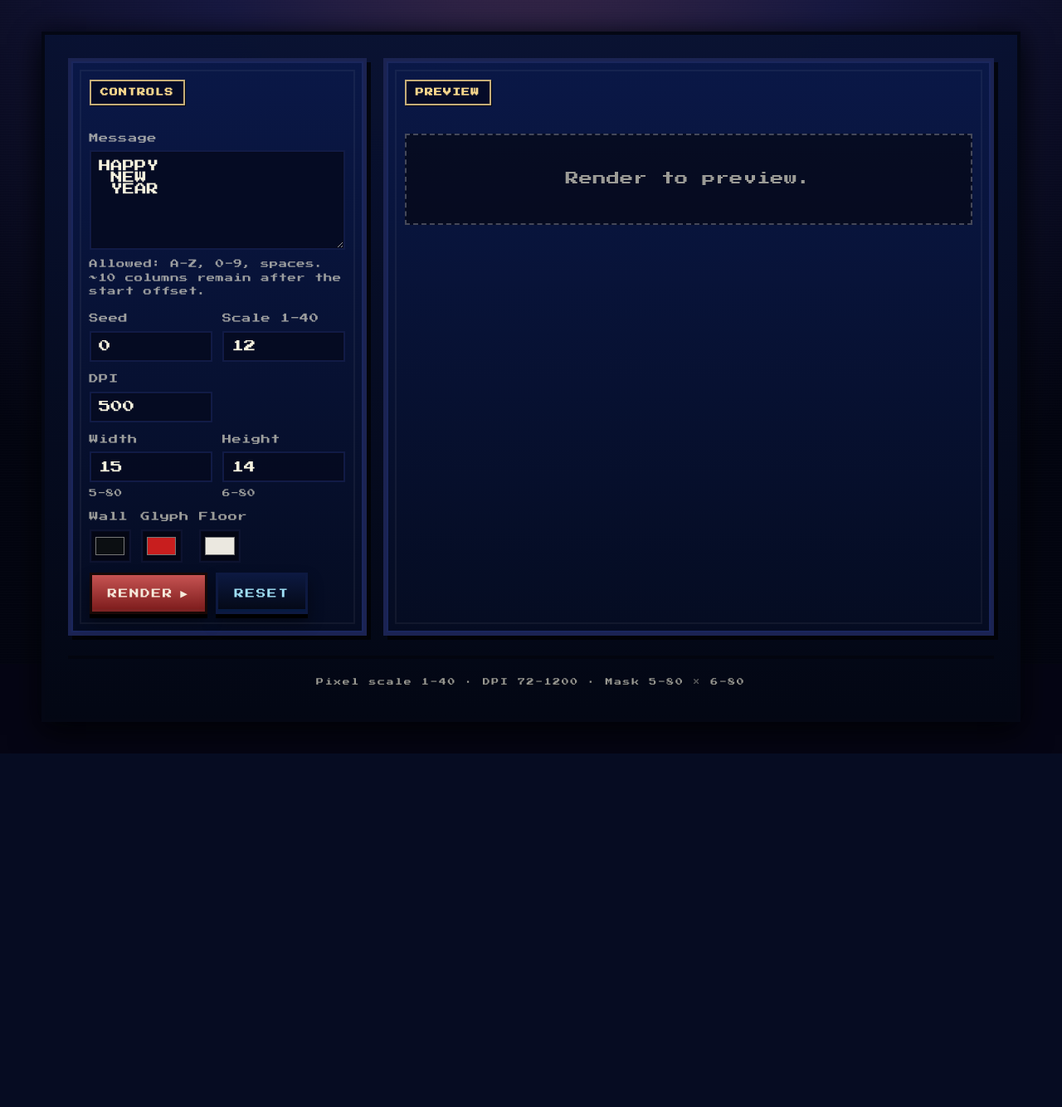
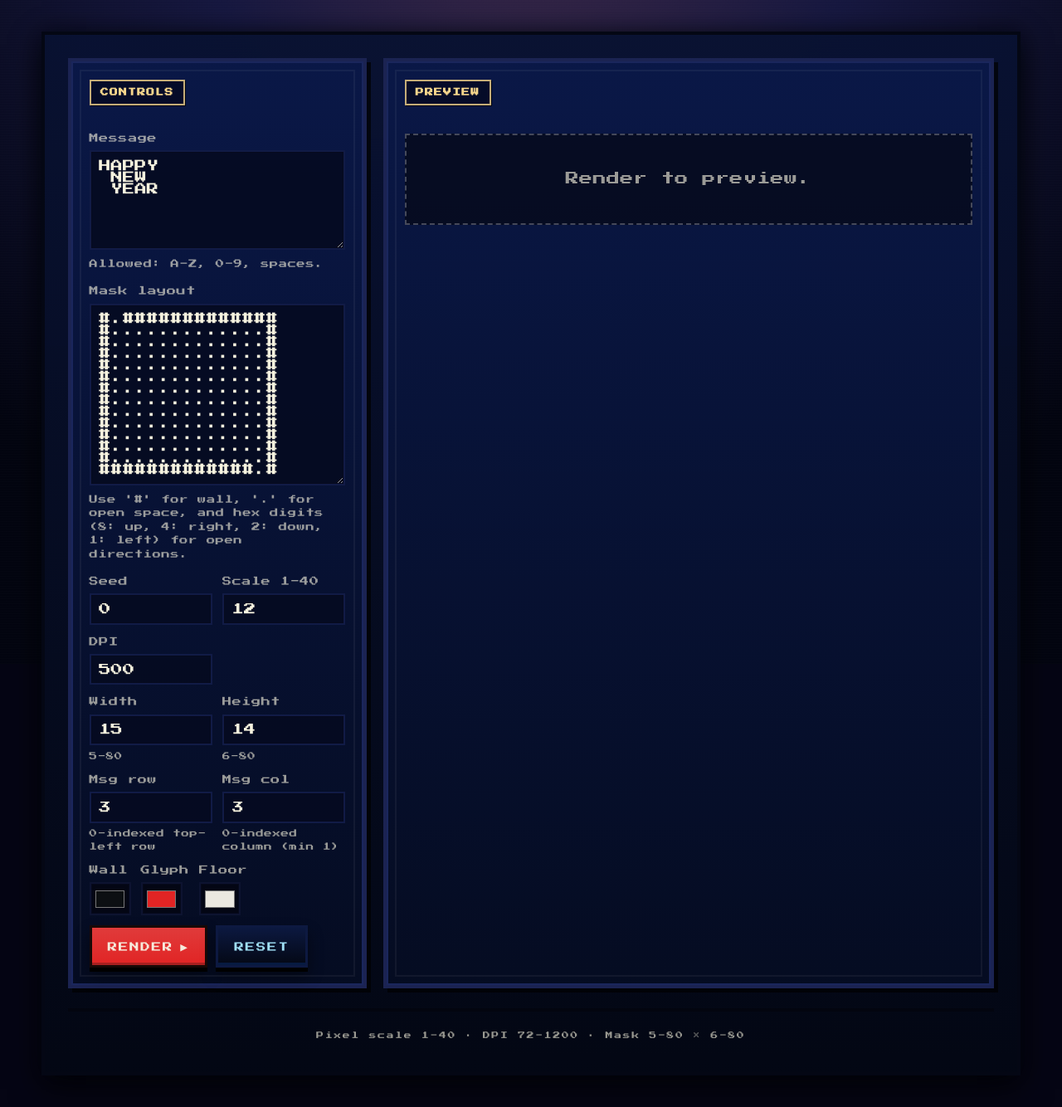
Before and after one commit to niwatoro/dungeon-letter, a Flask app: page / in a window 1280 px wide. Shown: the whole page at 83% size. Before the commit the page ends 908 px from the top, so only its background shows below. Run offline with Flask 3, Linux system fonts and the light colour scheme.

Commit message:
system complete

```diff
--- a/dungeon_drawer.py
+++ b/dungeon_drawer.py
@@ -35,7 +35,9 @@
 DEFAULT_MASK_HEIGHT = len(DEFAULT_MASK)
 DEFAULT_MASK_WIDTH = len(DEFAULT_MASK[0])
 
-MESSAGE_MAX_COLUMNS = (len(DEFAULT_MASK[0]) - 2) - MESSAGE_START_COL  # usable columns to the right
+MESSAGE_MAX_COLUMNS = (
+    len(DEFAULT_MASK[0]) - 2
+) - MESSAGE_START_COL  # usable columns to the right
 
 MIN_MASK_HEIGHT = max(MESSAGE_START_ROW + 3, 6)
 MIN_MASK_WIDTH = max(MESSAGE_START_COL + 2, 5)
@@ -305,9 +307,7 @@
     key = ch.upper() if ch.isalpha() else ch
     tokens = CHAR_CODES.get(key)
     if tokens is None:
-        raise ValueError(
-            f"Unsupported character '{ch}'. Use digits, A-Z, or spaces."
-        )
+        raise ValueError(f"Unsupported character '{ch}'. Use digits, A-Z, or spaces.")
     return tokens
 
 
@@ -317,13 +317,14 @@
     row_bottom: int,
     line: str,
     glyph_spans: list[tuple[str, int, int, int, int]],
+    start_col: int,
 ) -> None:
     cleaned = list(line)
     if not cleaned:
         return
 
     width = len(rows[0])
-    col = MESSAGE_START_COL
+    col = start_col
     prev_width = 0
 
     for idx, ch in enumerate(cleaned):
@@ -357,7 +358,12 @@
 
 
 def _apply_message_to_mask(
-    mask: Sequence[str], message: str
+    mask: Sequence[str],
+    message: str,
+    *,
+    start_row: int = MESSAGE_START_ROW,
+    start_col: int = MESSAGE_START_COL,
+    line_gap: int = MESSAGE_LINE_GAP,
 ) -> tuple[list[str], list[tuple[int, int]], list[tuple[str, int, int, int, int]]]:
     rows = [list(row) for row in mask]
     lines = _split_message_lines(message)
@@ -365,27 +371,32 @@
     glyph_spans: list[tuple[str, int, int, int, int]] = []
 
     for line_idx, line in enumerate(lines):
-        row_top = MESSAGE_START_ROW + line_idx * (2 + MESSAGE_LINE_GAP)
+        row_top = start_row + line_idx * (2 + line_gap)
         row_bottom = row_top + 1
         if row_bottom >= len(rows) - 1:
             raise ValueError("Message is too tall for the current mask.")
-        _write_line_to_rows(rows, row_top, row_bottom, line, glyph_spans)
+        _write_line_to_rows(
+            rows, row_top, row_bottom, line, glyph_spans, start_col
+        )
         used_rows.append((row_top, row_bottom))
 
     return ["".join(row) for row in rows], used_rows, glyph_spans
 
 
 DEFAULT_WALL_COLOR = (12, 15, 18)
-DEFAULT_MESSAGE_WALL_COLOR = (200, 30, 30)
+DEFAULT_MESSAGE_WALL_COLOR = (225, 36, 36)
 DEFAULT_FLOOR_COLOR = (235, 232, 224)
 
 
 @dataclass
 class RenderOptions:
     message: str = "DUNGEON"
+    message_start_row: int = MESSAGE_START_ROW
+    message_start_col: int = MESSAGE_START_COL
     seed: int = 0
     mask_width: int = DEFAULT_MASK_WIDTH
     mask_height: int = DEFAULT_MASK_HEIGHT
+    mask_override: list[str] | None = None
     wall_color: tuple[int, int, int] = DEFAULT_WALL_COLOR
     message_wall_color: tuple[int, int, int] = DEFAULT_MESSAGE_WALL_COLOR
     floor_color: tuple[int, int, int] = DEFAULT_FLOOR_COLOR
@@ -468,12 +479,23 @@
 def render_message_maze(
     options: RenderOptions,
 ) -> tuple[
-    Image.Image, np.ndarray, list[str], list[tuple[int, int]], list[tuple[str, int, int, int, int]]
+    Image.Image,
+    np.ndarray,
+    list[str],
+    list[tuple[int, int]],
+    list[tuple[str, int, int, int, int]],
 ]:
     """Generate a dungeon image whose topology hides the provided message."""
-    base_mask = build_rectangular_mask(options.mask_width, options.mask_height)
+    base_mask = (
+        options.mask_override
+        if options.mask_override is not None
+        else build_rectangular_mask(options.mask_width, options.mask_height)
+    )
     mask_with_message, used_rows, glyph_spans = _apply_message_to_mask(
-        base_mask, options.message
+        base_mask,
+        options.message,
+        start_row=options.message_start_row,
+        start_col=options.message_start_col,
     )
     raw = generate_mask_image(
         mask=mask_with_message, seed=options.seed, scale=options.scale
--- a/main.py
+++ b/main.py
@@ -11,13 +11,16 @@
 
 from dungeon_drawer import (
     DEFAULT_FLOOR_COLOR,
+    DEFAULT_MASK,
     DEFAULT_MASK_HEIGHT,
     DEFAULT_MASK_WIDTH,
     DEFAULT_MESSAGE_WALL_COLOR,
     DEFAULT_WALL_COLOR,
     MAX_MASK_HEIGHT,
     MAX_MASK_WIDTH,
+    MESSAGE_MIN_COL,
     MESSAGE_START_COL,
+    MESSAGE_START_ROW,
     MIN_MASK_HEIGHT,
     MIN_MASK_WIDTH,
     RenderOptions,
@@ -79,9 +82,36 @@
     return f"#{r:02x}{g:02x}{b:02x}"
 
 
+def _parse_mask_override(value: str | None) -> list[str] | None:
+    if value is None or not value.strip():
+        return None
+    lines = value.splitlines()
+    if not any(line.strip() for line in lines):
+        return None
+    width = max(len(line) for line in lines)
+    height = len(lines)
+    if width < MIN_MASK_WIDTH or width > MAX_MASK_WIDTH:
+        raise ValueError(
+            f"Mask width must be between {MIN_MASK_WIDTH} and {MAX_MASK_WIDTH} columns."
+        )
+    if height < MIN_MASK_HEIGHT or height > MAX_MASK_HEIGHT:
+        raise ValueError(
+            f"Mask height must be between {MIN_MASK_HEIGHT} and {MAX_MASK_HEIGHT} rows."
+        )
+    allowed_chars = {"#", ".", " "}
+    allowed_chars.update("0123456789abcdefABCDEF")
+    for line_idx, line in enumerate(lines, start=1):
+        for col_idx, ch in enumerate(line, start=1):
+            if ch not in allowed_chars:
+                raise ValueError(
+                    f"Mask contains an unsupported character '{ch}' at row {line_idx}, column {col_idx}."
+                )
+    return lines
+
+
 def _build_options(form: dict) -> RenderOptions:
     message_value = form.get("message")
-    message = DEFAULT_MESSAGE if message_value is None or message_value == "" else message_value
+    message = DEFAULT_MESSAGE if message_value is None else message_value
     seed = _parse_seed(form.get("seed"))
     scale = _clamp_int(form.get("scale"), 12, minimum=1, maximum=40)
     dpi = _clamp_int(form.get("dpi"), 500, minimum=72, maximum=1200)
@@ -108,16 +138,36 @@
     floor_color = _parse_color(
         form.get("floor_color"), DEFAULT_FLOOR_COLOR, label="Floor color"
     )
+    mask_override = _parse_mask_override(form.get("mask"))
+    effective_mask_height = len(mask_override) if mask_override else mask_height
+    effective_mask_width = (
+        max(len(line) for line in mask_override) if mask_override else mask_width
+    )
+    message_start_row = _clamp_int(
+        form.get("message_start_row"),
+        MESSAGE_START_ROW,
+        minimum=0,
+        maximum=max(0, effective_mask_height - 3),
+    )
+    message_start_col = _clamp_int(
+        form.get("message_start_col"),
+        MESSAGE_START_COL,
+        minimum=MESSAGE_MIN_COL,
+        maximum=max(MESSAGE_MIN_COL, effective_mask_width - 3),
+    )
     return RenderOptions(
         message=message,
         seed=seed,
         mask_width=mask_width,
         mask_height=mask_height,
+        mask_override=mask_override,
         wall_color=wall_color,
         message_wall_color=message_wall_color,
         floor_color=floor_color,
         scale=scale,
         dpi=dpi,
+        message_start_row=message_start_row,
+        message_start_col=message_start_col,
     )
 
 
@@ -137,6 +187,11 @@
     stats = None
     mask_lines = None
     options = RenderOptions(message=DEFAULT_MESSAGE)
+    mask_input_value = request.form.get("mask")
+    if mask_input_value is None:
+        mask_input_value = "\n".join(DEFAULT_MASK)
+    mask_actual_width = options.mask_width
+    mask_actual_height = options.mask_height
 
     if request.method == "POST":
         try:
@@ -149,10 +204,14 @@
                 for pair in used_rows
                 for row_idx in pair
             ]
+            mask_actual_width = len(mask[0]) if mask else options.mask_width
+            mask_actual_height = len(mask)
         except Exception as exc:  # pylint: disable=broad-except
             error = str(exc)
 
-    message_width = max(0, options.mask_width - 2 - MESSAGE_START_COL)
+    message_width = max(0, mask_actual_width - 2 - options.message_start_col)
+    message_row_max = max(0, mask_actual_height - 3)
+    message_col_max = max(MESSAGE_MIN_COL, mask_actual_width - 3)
     return render_template(
         "index.html",
         image_data=image_data,
@@ -165,9 +224,15 @@
         mask_max_width=MAX_MASK_WIDTH,
         mask_min_height=MIN_MASK_HEIGHT,
         mask_max_height=MAX_MASK_HEIGHT,
+        mask_text=mask_input_value,
+        mask_actual_width=mask_actual_width,
+        mask_actual_height=mask_actual_height,
         wall_color_hex=_rgb_to_hex(options.wall_color),
         message_wall_color_hex=_rgb_to_hex(options.message_wall_color),
         floor_color_hex=_rgb_to_hex(options.floor_color),
+        message_row_max=message_row_max,
+        message_col_min=MESSAGE_MIN_COL,
+        message_col_max=message_col_max,
     )
 
 
--- a/static/styles.css
+++ b/static/styles.css
@@ -8,8 +8,8 @@
   --hud-amber: #f6d68c;
   --hud-cyan: #9fdff5;
   --hud-green: #b4edcb;
-  --button-red: #c65352;
-  --button-red-dark: #7d2323;
+  --button-red: #e03b3b;
+  --button-red-dark: #a82020;
   --text-bright: #f7f3df;
   --text-dim: rgba(247, 243, 223, 0.62);
   --panel-border: #1b2352;
@@ -201,7 +201,7 @@
   padding: 0.85rem 1.2rem;
   border: 3px solid #190907;
   color: #f6eadc;
-  background: linear-gradient(180deg, var(--button-red), #7a1a1a);
+  background: linear-gradient(180deg, var(--button-red), #e12424);
   border-radius: 0;
   cursor: pointer;
   display: inline-flex;
--- a/templates/index.html
+++ b/templates/index.html
@@ -3,7 +3,7 @@
   <head>
     <meta charset="utf-8">
     <meta name="viewport" content="width=device-width, initial-scale=1">
-    <title>Hidden Message Dungeon</title>
+    <title>Dungeon With Message</title>
     <link rel="preconnect" href="https://fonts.googleapis.com">
     <link rel="preconnect" href="https://fonts.gstatic.com" crossorigin>
     <link href="https://fonts.googleapis.com/css2?family=Press+Start+2P&family=Space+Mono:wght@400;700&display=swap" rel="stylesheet">
@@ -25,7 +25,17 @@
               <textarea name="message" rows="3" placeholder="A-Z 0-9 space">{{ options.message }}</textarea>
             </label>
             <p class="hint">
-              Allowed: A-Z, 0-9, spaces. ~{{ message_width }} columns remain after the start offset.
+              Allowed: A-Z, 0-9, spaces.
+            </p>
+            <label>
+              Mask layout
+              <textarea
+                name="mask"
+                rows="14"
+                placeholder="# is wall, '.' is open, digits 0-F restrict directions">{{ mask_text }}</textarea>
+            </label>
+            <p class="hint">
+              Use '#' for wall, '.' for open space, and hex digits (8: up, 4: right, 2: down, 1: left) for open directions.
             </p>
             <div class="input-row">
               <label>
@@ -51,6 +61,30 @@
                 Height
                 <input type="number" name="mask_height" min="{{ mask_min_height }}" max="{{ mask_max_height }}" value="{{ options.mask_height }}">
                 <span class="hint-inline">{{ mask_min_height }}-{{ mask_max_height }}</span>
+              </label>
+            </div>
+            <div class="input-row">
+              <label>
+                Msg row
+                <input
+                  type="number"
+                  name="message_start_row"
+                  min="0"
+                  max="{{ message_row_max }}"
+                  value="{{ options.message_start_row }}"
+                >
+                <span class="hint-inline">0-indexed top-left row</span>
+              </label>
+              <label>
+                Msg col
+                <input
+                  type="number"
+                  name="message_start_col"
+                  min="{{ message_col_min }}"
+                  max="{{ message_col_max }}"
+                  value="{{ options.message_start_col }}"
+                >
+                <span class="hint-inline">0-indexed column (min {{ message_col_min }})</span>
               </label>
             </div>
             <div class="color-row">
```
Also changed, not shown: README.md.
